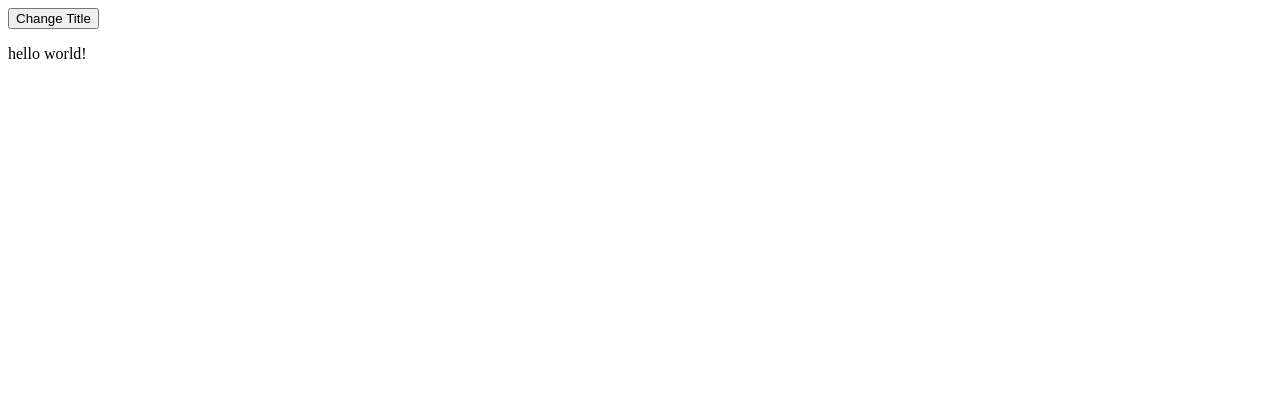
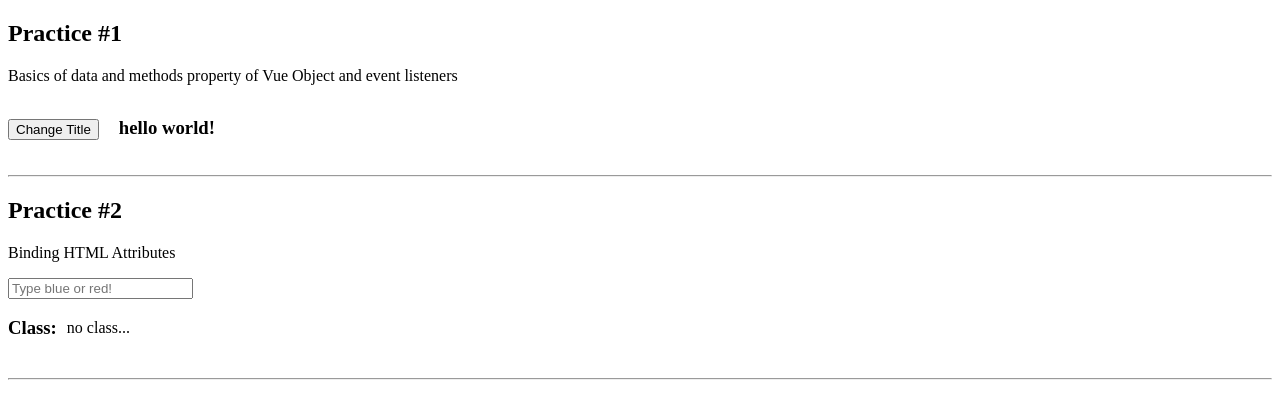
Before and after one commit to ca-collins/LearningVue, a plain HTML site: page index.html in a window 1280 px wide. Drawn offline with nearby package versions, Linux system fonts and the light colour scheme.

Commit message:
added html attribute bindin

```diff
--- a/index.html
+++ b/index.html
@@ -7,14 +7,43 @@
     <meta name="viewport" content="width=device-width, initial-scale=1">
     <link rel="stylesheet" type="text/css" media="screen" href="main.css">
 </head>
-    <div id="app">
+    <div id="app1">
         <!-- v-on is a built-in Vue directive that is used for event listening.
             The argument (after the colon) is the name of the event to listen
             to. @click is an alternative here. The text aft the r = in the
-            quotes can be any JS you want to run when the event occurs. -->
-        <button v-on:click="changeTitle">Change Title</button>
-        <p>{{ title }}</p>
+            quotes can be any JS you want to run when the event occurs.
+            including any methods / properties from the vue instance. -->
+        <div>
+            <h2>Practice #1</h2>
+            <p>Basics of data and methods property of Vue Object and event listeners</p>
+            <button v-on:click="changeTitle">Change Title</button>
+            <h3 style="display: inline-block; margin: 1rem;">{{ title }}</h3>
+        </div>
     </div>
+    <hr>
+    <div id="app2">
+        <div>
+            <h2>Practice #2</h2>
+            <p>Binding HTML Attributes</p>
+            <!-- Whenever any event is fired a default object passed to the
+                 event listener. The default object/data recieved (in the case
+                 of input and other events) has a 'target' attribute (i.e.,
+                 the input element here).
+
+                 '$event' gives us access to the
+                 default object/data passed by the event to which you are
+                 listening (the event object in this case). -->
+            <input placeholder="Type blue or red!" type="text" v-on:input="cssClass = $event.target.value">
+            <div style="display: flex; align-items: center;" v-bind:class="cssClass">
+                <h3  >Class: </h3>
+                <!-- v-bind is a directive that lets you dynamically bind html
+                     attributes to the result of js code -->
+                <p style="margin-left: 10px;"></p>{{ cssClass }}</p>
+            </div>
+        </div>
+    </div>
+    <hr>
+
 <body>
 
     <!-- Development Vue CDN -->
--- a/index.js
+++ b/index.js
@@ -1,5 +1,5 @@
 new Vue({
-    el: '#app',   // el tells vue.js which element in your dom (id="app" in the HTML) you want to control through vue.js. This will become the template of this 'new' Vue instance which is then rendered by vue.js
+    el: '#app1',   // el tells vue.js which element in your dom (id="app" in the HTML) you want to control through vue.js. This will become the template of this 'new' Vue instance which is then rendered by vue.js
     data: {      // in the data object we store all the data we want to work with in this view instance
         title: 'hello world!'
     },
@@ -9,3 +9,10 @@ new Vue({
         }
     }
 });
+
+new Vue({
+    el: '#app2',
+    data: {
+        cssClass: 'no class...'
+    }
+});
--- a/main.css
+++ b/main.css
@@ -0,0 +1,10 @@
+hr {
+    margin: 20px 0;
+}
+
+.red {
+    background-color: red;
+}
+.blue {
+    background-color: blue;
+}
```
